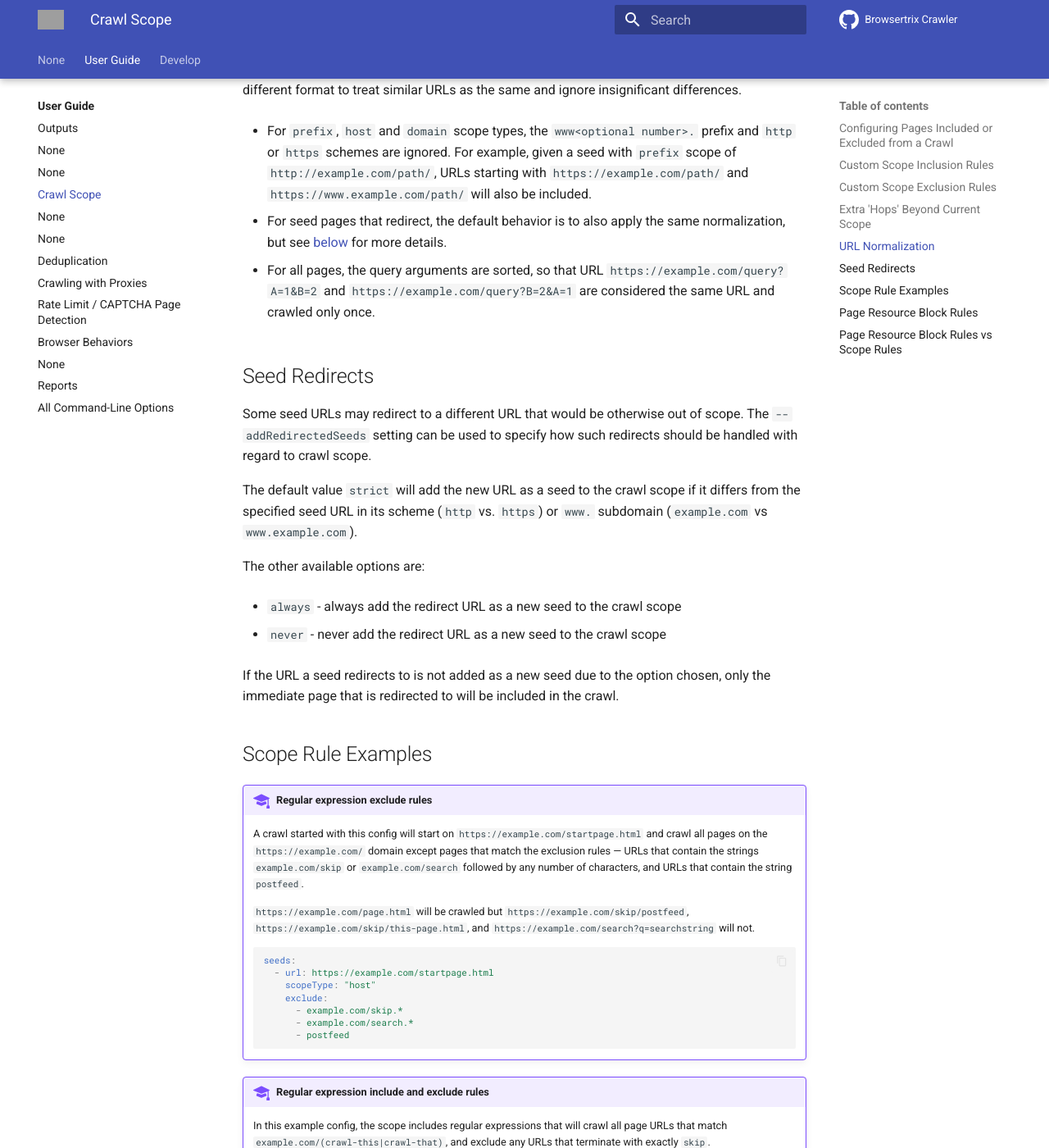
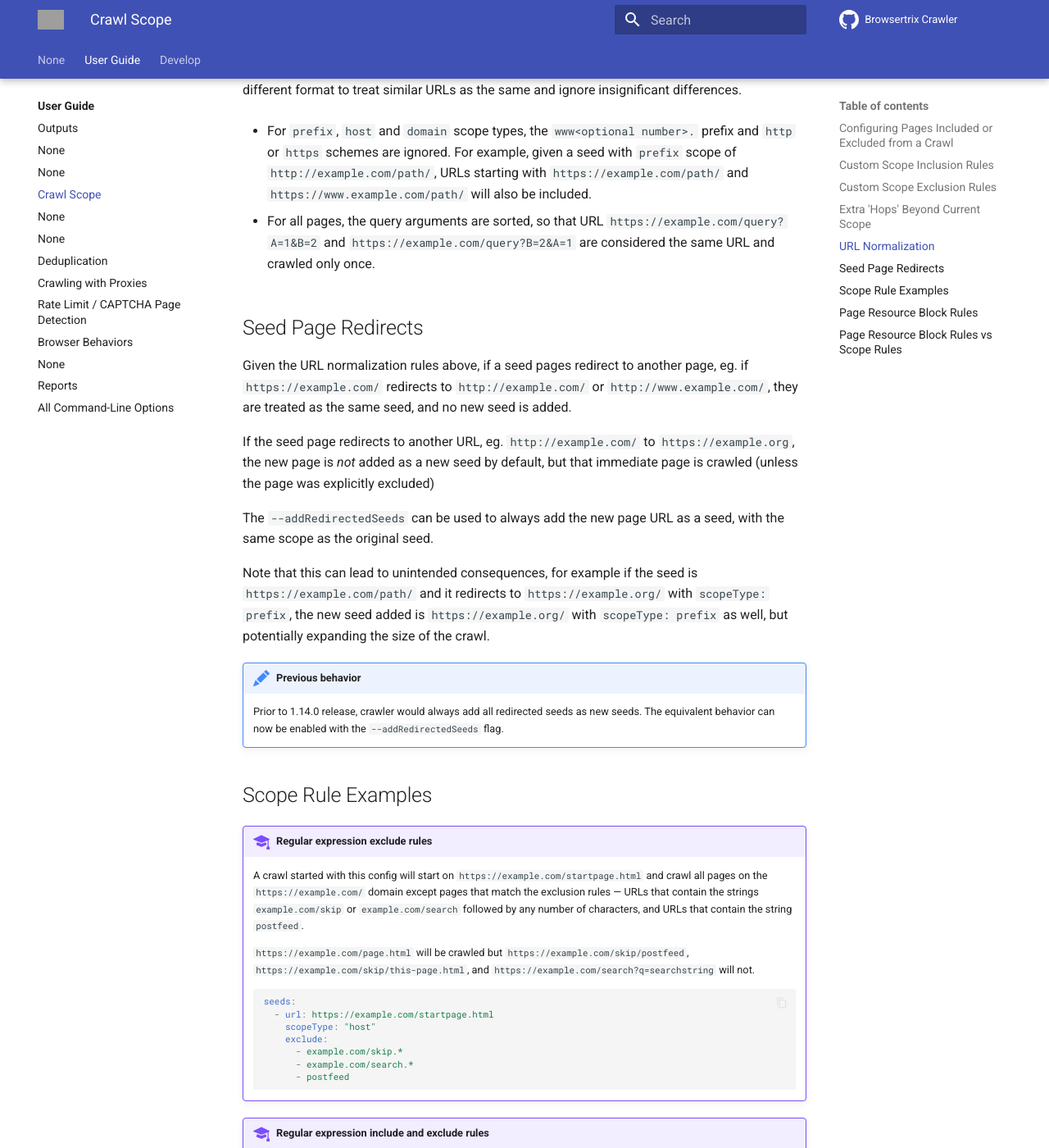
Before and after one commit to webrecorder/browsertrix-crawler, an MkDocs documentation site: the page built from docs/docs/user-guide/crawl-scope.md, in a window 1280 px wide and 1400 px high, scrolled down 1777 px. Shown: the whole window at 82% size. Built offline with MkDocs 1.6.1 and Material for MkDocs 9.7.7, drawn with Linux system fonts in a browser that asks for light colours; comment, search, counter and statistics services are not loaded; grey boxes are pictures that could not be loaded.

Commit message:
simplify --addRedirectedSeeds to just a bool value update docs to mention, equivalent to previous 'always' if set, 'strict' if not

```diff
--- a/docs/docs/user-guide/crawl-scope.md
+++ b/docs/docs/user-guide/crawl-scope.md
@@ -54,24 +54,23 @@ format to treat similar URLs as the same and ignore insignificant differences.
 - For `prefix`, `host` and `domain` scope types, the `www<optional number>.` prefix and `http` or `https` schemes
 are ignored. For example, given a seed with `prefix` scope of `http://example.com/path/`, URLs starting with `https://example.com/path/` and `https://www.example.com/path/` will also be included.
 
-- For seed pages that redirect, the default behavior is to also apply the same normalization, but see [below](#seed-redirects) for more details.
-
 - For all pages, the query arguments are sorted, so that URL `https://example.com/query?A=1&B=2` and `https://example.com/query?B=2&A=1` are considered the same URL and crawled only once.
 
+## Seed Page Redirects
 
-## Seed Redirects
+Given the URL normalization rules above, if a seed pages redirect to another page, eg. if `https://example.com/` redirects to `http://example.com/` or `http://www.example.com/`, they are treated as the same seed, and no new seed is added.
 
-Some seed URLs may redirect to a different URL that would be otherwise out of scope. The `--addRedirectedSeeds` setting can be used to specify how such redirects should be handled with regard to crawl scope.
+If the seed page redirects to another URL, eg. `http://example.com/` to `https://example.org`, the new page is *not*
+added as a new seed by default, but that immediate page is crawled (unless the page was explicitly excluded)
 
-The default value `strict` will add the new URL as a seed to the crawl scope if it differs from the specified seed URL in its scheme (`http` vs. `https`) or `www.` subdomain (`example.com` vs `www.example.com`).
+The `--addRedirectedSeeds` can be used to always add the new page URL as a seed, with the same scope as the original seed.
 
-The other available options are:
+Note that this can lead to unintended consequences, for example if the seed is `https://example.com/path/` and it redirects to `https://example.org/` with `scopeType: prefix`, the new seed added is `https://example.org/` with `scopeType: prefix` as well, but potentially expanding the size of the crawl.
 
-- `always` - always add the redirect URL as a new seed to the crawl scope
 
-- `never` - never add the redirect URL as a new seed to the crawl scope
+!!! note "Previous behavior"
 
-If the URL a seed redirects to is not added as a new seed due to the option chosen, only the immediate page that is redirected to will be included in the crawl.
+    Prior to 1.14.0 release, crawler would always add all redirected seeds as new seeds. The equivalent behavior can now be enabled with the `--addRedirectedSeeds` flag.
 
 ## Scope Rule Examples
 
```
Also changed, not shown: 4 other files.
